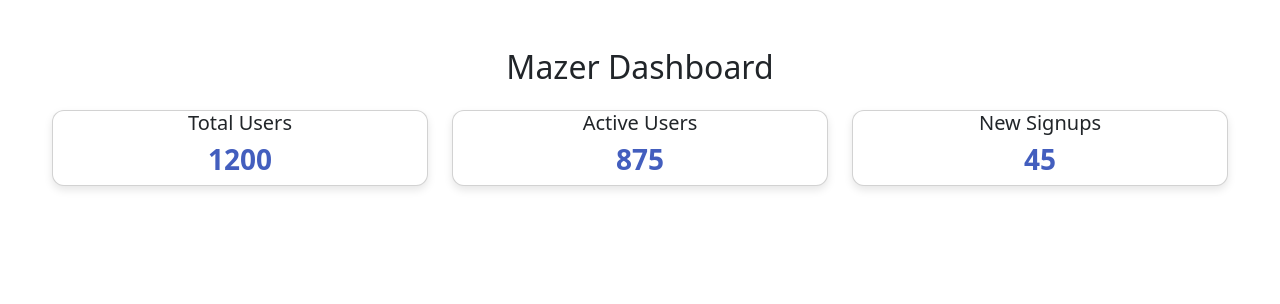
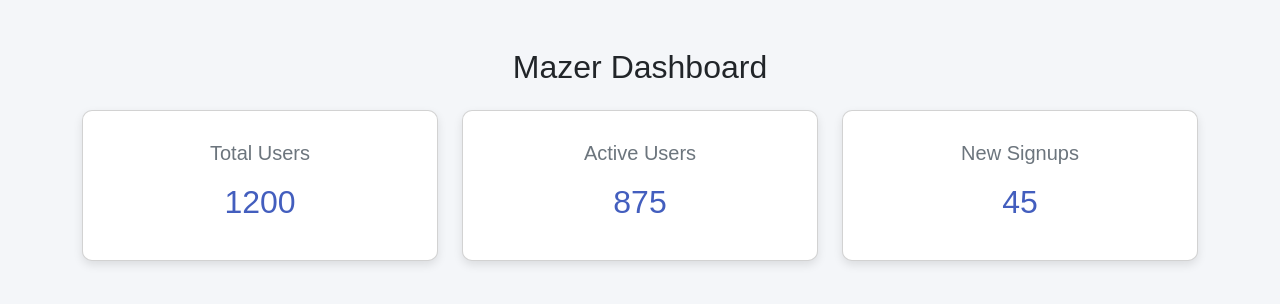
Before and after one commit to ksaipranathi2711-boop/mazer-task3, a plain HTML site: page index.html in a window 1280 px wide. Drawn offline with nearby package versions, Linux system fonts and the light colour scheme.

Commit message:
Update custom.css

```diff
--- a/custom.css
+++ b/custom.css
@@ -1,25 +1,21 @@
-/* Custom Card Styles */
-.card {
-  border-radius: 12px;
-  box-shadow: 0 4px 8px rgba(0,0,0,0.1);
-  transition: transform 0.2s;
-  margin-bottom: 20px;
+body {
+  background-color: #f4f6f9;
+  font-family: Arial, sans-serif;
 }
 
-.card:hover {
-  transform: translateY(-5px);
+.dashboard-card {
+  padding: 30px;
+  border-radius: 10px;
+  background: white;
+  box-shadow: 0 4px 10px rgba(0,0,0,0.1);
 }
 
-.card h3 {
-  color: #435ebe;
-  font-weight: bold;
+.dashboard-card h5 {
+  color: #6c757d;
 }
 
-.card h6 {
-  color: #888;
-  font-size: 14px;
+.dashboard-card h3 {
+  color: #435ebe;
+  font-size: 32px;
+  margin-top: 10px;
 }
-
-.container {
-  max-width: 1200px;
-}
```
